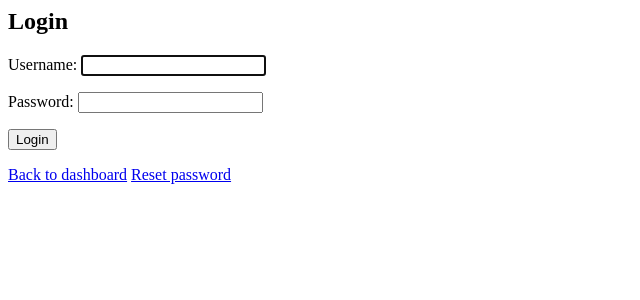
After one commit to rkBoahene/OrganiCommerce, a Django app: page /users/accounts/login/ in a window 1280 px wide. The commit adds this page. Shown: the top 300 px of the page, without its empty margins (0-640 px from the left). Run offline with Django 3.2, Linux system fonts and the light colour scheme.

Commit message:
todo:user login flow

```diff
--- a/OganiCommerce/OganiCommerce/settings.py
+++ b/OganiCommerce/OganiCommerce/settings.py
@@ -111,7 +111,7 @@ USE_TZ = True
 
 # Static files (CSS, JavaScript, Images)
 # https://docs.djangoproject.com/en/3.1/howto/static-files/
-
+STATICFILES_DIRS = [os.path.join(BASE_DIR, 'static'), ]
 STATIC_URL = '/static/'
 STATIC_ROOT = os.path.join(BASE_DIR, 'static/')
 
@@ -119,3 +119,6 @@ MEDIA_URL = '/media/'
 MEDIA_ROOT = os.path.join(BASE_DIR, 'media/')
 
 CART_SESSION_ID = 'cart'
+
+LOGIN_REDIRECT_URL = 'store'
+LOCOUT_REDIRECT_URL = 'store'
--- a/OganiCommerce/OganiCommerce/urls.py
+++ b/OganiCommerce/OganiCommerce/urls.py
@@ -5,6 +5,7 @@ from django.conf import settings
 from django.conf.urls.static import static
 
 urlpatterns = [
+    path('users/', include('users.urls', namespace='users')),
     path('admin/', admin.site.urls),
     path('cart/', include('cart.urls', namespace='cart')),
     path('orders/', include('orders.urls', namespace='orders')),
--- a/OganiCommerce/users/templates/base.html
+++ b/OganiCommerce/users/templates/base.html
@@ -7,7 +7,6 @@
     <title>Users</title>
   </head>
   <body>
-    {% include 'store/partials/header.html' %} {% block content %}{% endblock
-    content %}
+    {%block content %} {% endblock %}
   </body>
 </html>
--- /dev/null
+++ b/OganiCommerce/users/templates/registration/login.html
@@ -0,0 +1,9 @@
+{% extends 'base.html' %} {% block content %}
+<h2>Login</h2>
+<form method="post">
+  {% csrf_token %} {{form.as_p}}<input type="submit" value="Login" />
+</form>
+
+<a href="{% url 'dashboard' %}">Back to dashboard</a>
+<a href="{% url 'password_reset' %}">Reset password</a>
+{% endblock content %}
--- /dev/null
+++ b/OganiCommerce/users/templates/registration/password_change_done.html
@@ -0,0 +1,5 @@
+{% extends 'base.html' %} {% block content %}
+<h2>Password Changed</h2>
+
+<a href="{% url 'dashboard' %}">Back to dashboard</a>
+{% endblock content %}
--- /dev/null
+++ b/OganiCommerce/users/templates/registration/password_reset_complete.html
@@ -0,0 +1,5 @@
+{% extends 'base.html' %} {% block content %}
+<h2>Password reset complete</h2>
+
+<a href="{% url 'login' %}">Back to Login</a>
+{% endblock content %}
--- /dev/null
+++ b/OganiCommerce/users/templates/registration/password_reset_done.html
@@ -0,0 +1,5 @@
+{% extends 'base.html' %} {% block content %}
+<h2>Password reset done</h2>
+
+<a href="{% url 'login' %}">Back to login</a>
+{% endblock content %}
--- /dev/null
+++ b/OganiCommerce/users/templates/registration/password_reset_email.html
@@ -0,0 +1,3 @@
+Someone asked for password reset for email {{ email }}. Follow the link below:
+{{ protocol}}://{{ domain }}{% url 'password_reset_confirm' uidb64=uid
+token=token %}
--- a/OganiCommerce/users/urls.py
+++ b/OganiCommerce/users/urls.py
@@ -0,0 +1,9 @@
+from django.conf.urls import include, url
+
+from . import views
+
+app_name = 'users'
+urlpatterns = [
+    url('accounts/', include('django.contrib.auth.urls')),
+    url('dashboard/', views.dashboard, name='dashboard')
+]
--- a/OganiCommerce/users/views.py
+++ b/OganiCommerce/users/views.py
@@ -1,3 +1,7 @@
 from django.shortcuts import render
 
 # Create your views here.
+
+
+def dashboard(request):
+    return render(request, "users/dashboard.html")
```
Also changed, not shown: OganiCommerce/users/templates/registration/password_change_form.html (added, +8 -0 lines), OganiCommerce/users/templates/registration/password_reset_confirm.html (added, +7 -0 lines), OganiCommerce/users/templates/registration/password_reset_form.html (added, +8 -0 lines), OganiCommerce/users/templates/users/dashboard.html (+13 -0 lines), OganiCommerce/users/templates/registration/password_reset_subject.txt (added).
